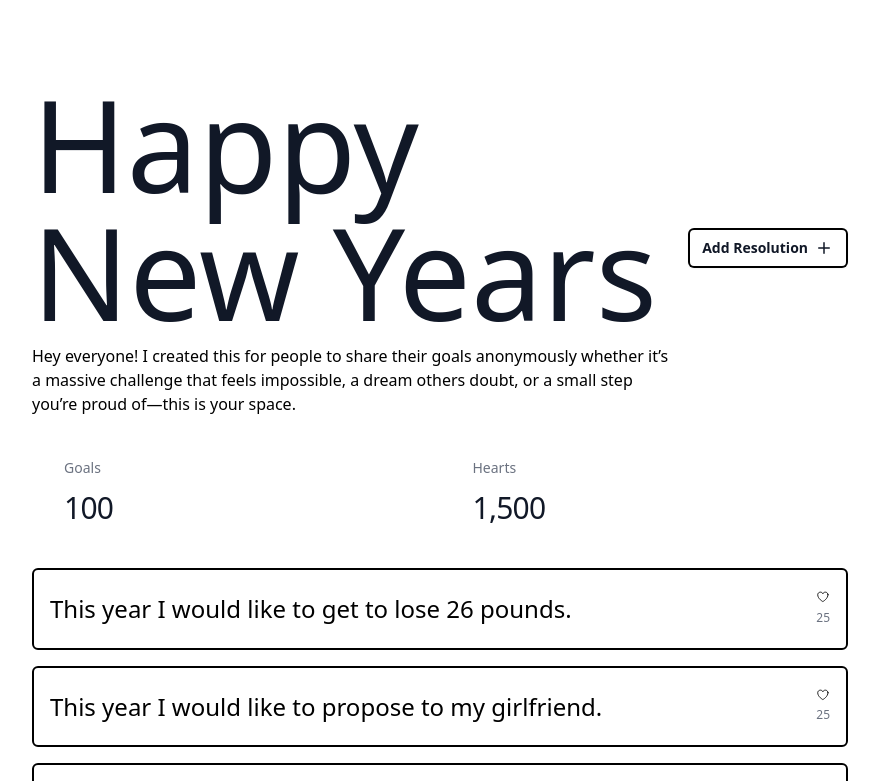
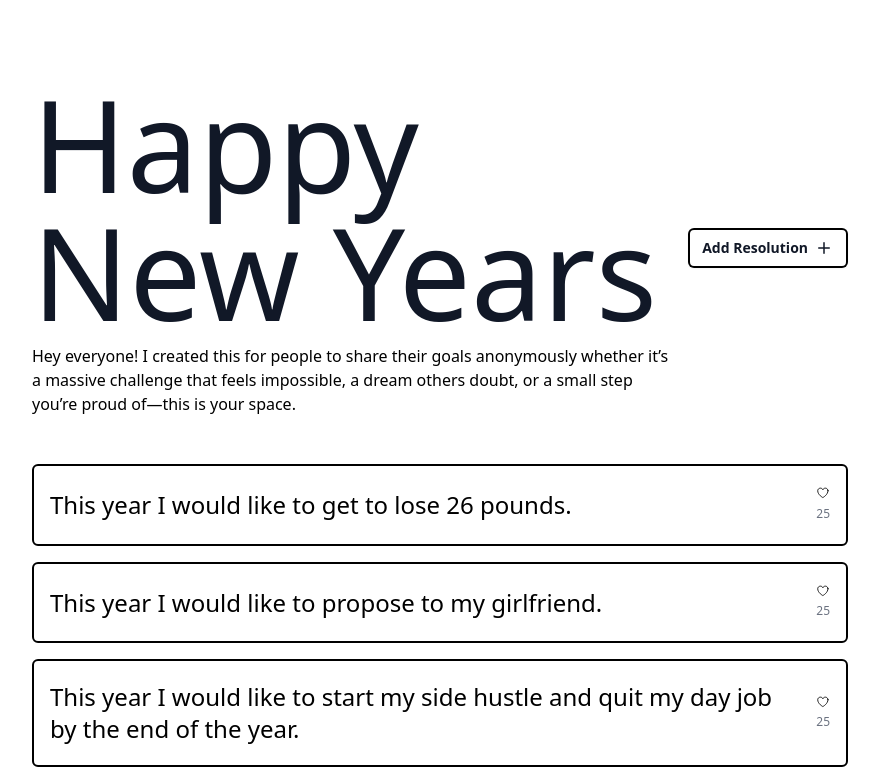
Before and after one commit to kylekrny/new-years, a React (Vite) app: page / in a window 1280 px wide. Shown: the top 781 px of the page, without its empty margins (200-1079 px from the left). Built offline with nearby package versions, Linux system fonts and the light colour scheme; a web font is replaced by a local one.

Commit message:
hide stats for now

```diff
--- a/src/App.tsx
+++ b/src/App.tsx
@@ -3,7 +3,6 @@ import Header from './components/Header';
 import List from './components/List';
 import Modal from './components/Modal';
 import { AppContext } from './components/context';
-import Stats from './components/Stats';
 
 function App() {
   const [open, setOpen] = useState<boolean>(false);
@@ -12,7 +11,6 @@ function App() {
     <AppContext.Provider value={{ open, setOpen }}>
       <div className='mx-auto max-w-4xl px-4 sm:px-8 lg:px-10 py-8 mt-12'>
         <Header />
-        <Stats />
         <List />
         <Modal />
       </div>
--- a/src/components/Header.tsx
+++ b/src/components/Header.tsx
@@ -5,7 +5,7 @@ import { AppContext } from './context';
 const Header = () => {
   const context = useContext(AppContext);
   return (
-    <div className='md:flex md:items-center md:justify-between'>
+    <div className='md:flex md:items-center md:justify-between mb-12'>
       <div className='min-w-0 flex-1'>
         <h1 className='font-medium text-gray-900 text-7xl sm:text-9xl'>
           Happy New Years
```
